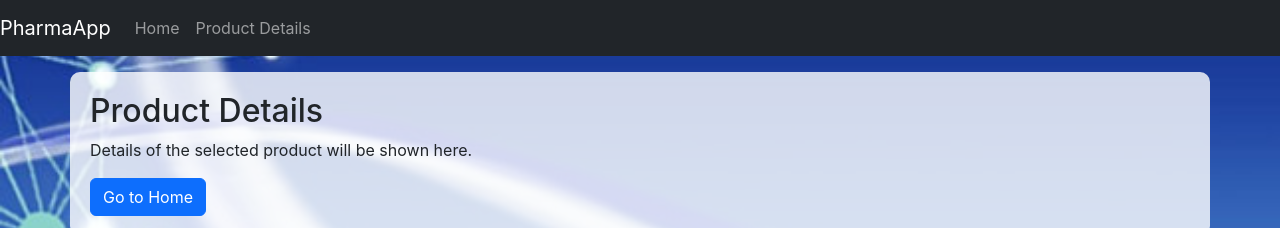
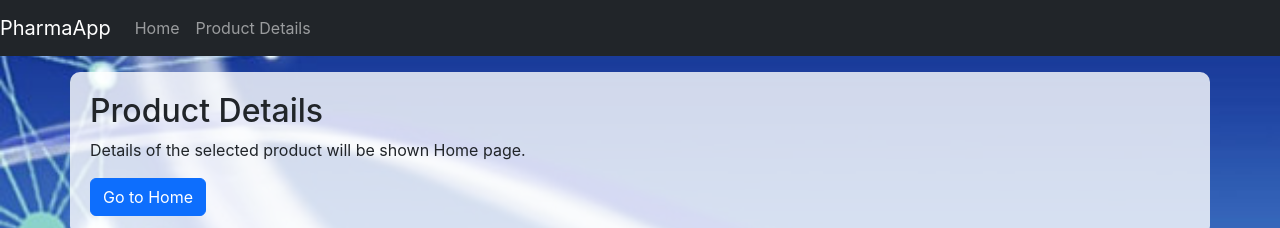
Before and after one commit to nitinsonawane123/pharmaapplication, a React (Create React App) app: page /product-details in a window 1280 px wide. Shown: the top 228 px of the page. Built offline with nearby package versions, Linux system fonts and the light colour scheme.

Commit message:
Added Comment

```diff
--- a/src/components/HomeComponent.js
+++ b/src/components/HomeComponent.js
@@ -22,22 +22,27 @@ const HomeComponent = () => {
         localStorage.setItem('cart', JSON.stringify(cart));
     }, [cart]);
 
+    // Product Add to Cart
     const addToCart = (product) => {
         setCart([...cart, product]);
     };
 
+    // Product Remove from Cart
     const removeFromCart = (productToRemove) => {
         setCart(cart.filter(product => product !== productToRemove));
     };
 
+    // Filter by Category
     const handleFilterChange = (event) => {
         setFilter(event.target.value);
     };
 
+    // Sort Text
     const handleSortChange = (event) => {
         setSort(event.target.value);
     };
 
+     // Search Text
     const handleSearchChange = (event) => {
         setSearchTerm(event.target.value);
     };
--- a/src/components/ProductDetailsComponent.js
+++ b/src/components/ProductDetailsComponent.js
@@ -11,7 +11,7 @@ const ProductDetailsComponent = () => {
     return (
         <div>
             <h2>Product Details</h2>
-            <p>Details of the selected product will be shown here.</p>
+            <p>Details of the selected product will be shown Home page.</p>
             <button className="btn btn-primary" onClick={handleNavigation}>Go to Home</button>
         </div>
     );
```
